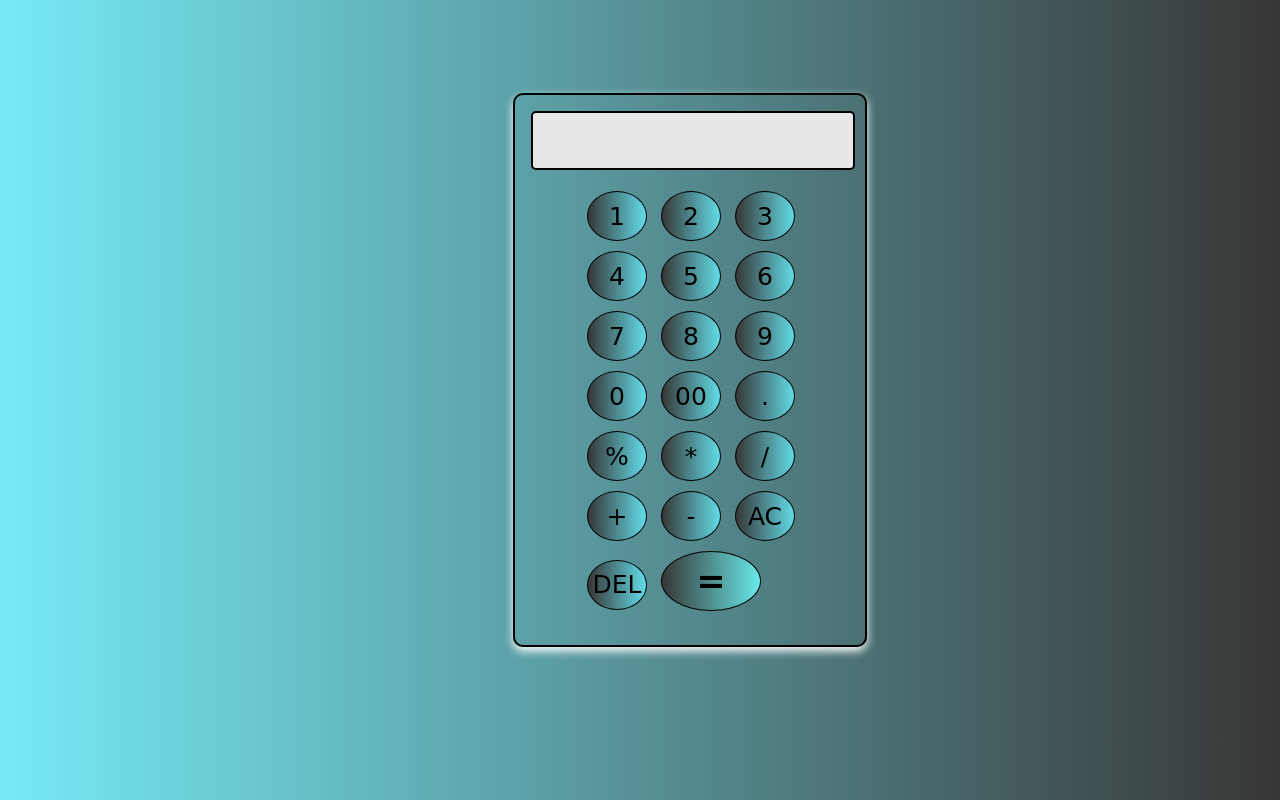
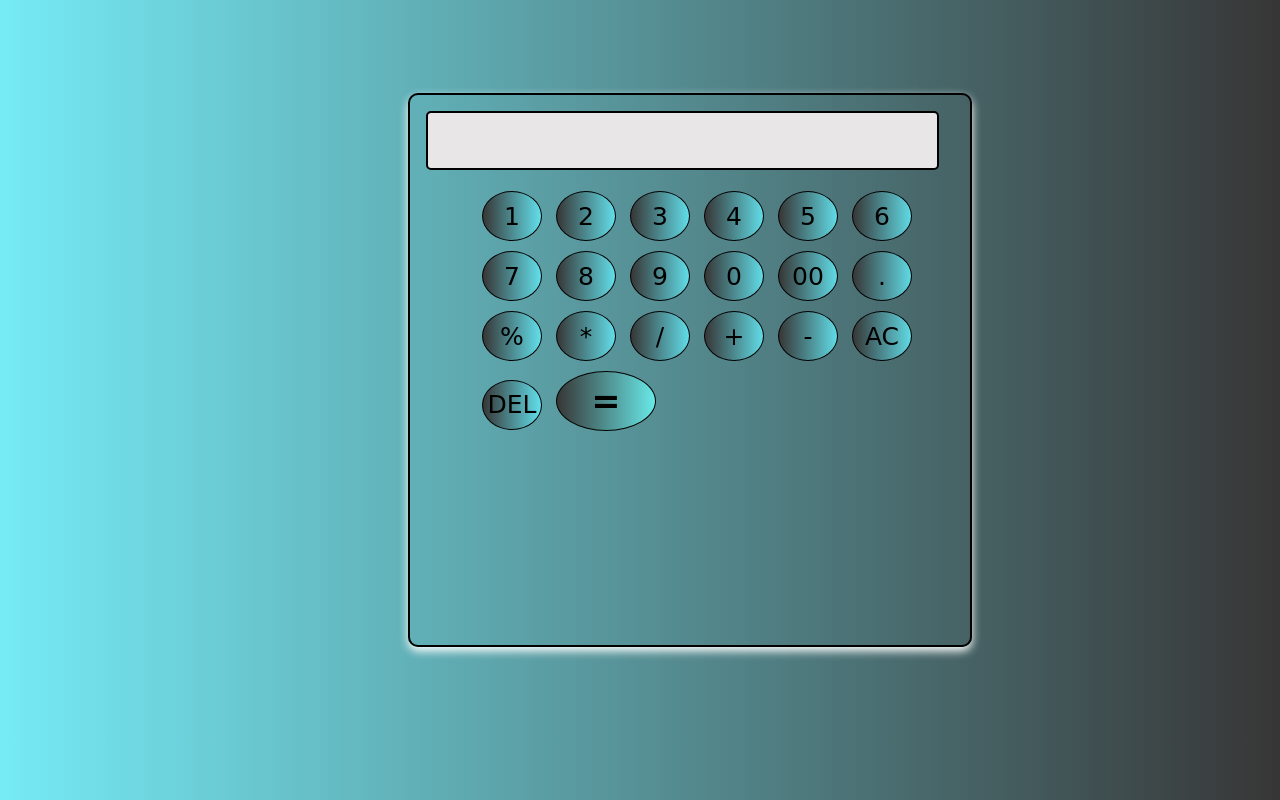
Before and after one commit to abusad14/Calculator, a plain HTML site: page index.html in a window 1280 px wide. Shown: the top 800 px of the page. Drawn offline with Linux system fonts and the light colour scheme.

Commit message:
width changed to 70vh

```diff
--- a/index.css
+++ b/index.css
@@ -17,7 +17,7 @@ body{
     border: 2px solid black;
     overflow-x: hidden;
     height: 550px;
-    width:350px ;
+    width:70vh ;
     background-color:rgba(68, 66, 68, -0.12);
     padding: 0;
     margin:10px;
```
